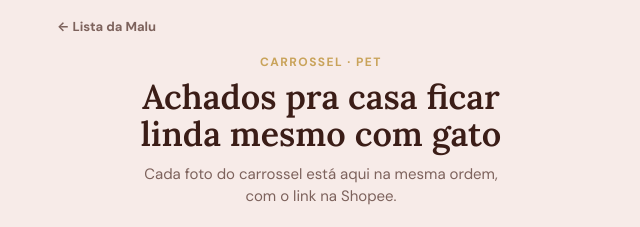
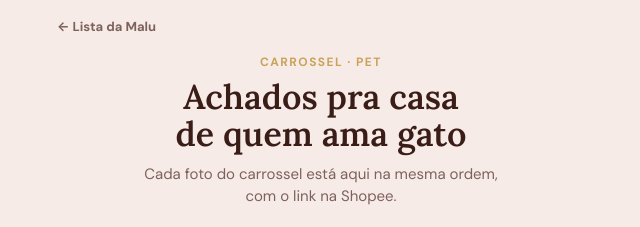
Before and after one commit to listadamalu/listadamalu.github.io, a plain HTML site: page pet/index.html in a window 1280 px wide. Shown: the top 227 px of the page, without its empty margins (319-959 px from the left). Drawn offline with nearby package versions, Linux system fonts and the light colour scheme.

Commit message:
Add files via upload

```diff
--- a/pet/index.html
+++ b/pet/index.html
@@ -3,9 +3,9 @@
 <head>
 <meta charset="utf-8">
 <meta name="viewport" content="width=device-width, initial-scale=1">
-<title>Achados pra casa ficar linda mesmo com gato · Lista da Malu</title>
+<title>Achados pra casa de quem ama gato · Lista da Malu</title>
 <meta name="description" content="Os achados do carrossel pet da Lista da Malu, cada um com o link na Shopee.">
-<meta property="og:title" content="Achados pra casa ficar linda mesmo com gato">
+<meta property="og:title" content="Achados pra casa de quem ama gato">
 <meta property="og:image" content="https://listadamalu.github.io/pet/01-capa.jpg">
 <link rel="preconnect" href="https://fonts.googleapis.com">
 <link rel="preconnect" href="https://fonts.gstatic.com" crossorigin>
@@ -48,7 +48,7 @@
   <a class="back" href="../">← Lista da Malu</a>
   <header class="hero">
     <small>Carrossel · Pet</small>
-    <h1>Achados pra casa ficar linda mesmo com gato</h1>
+    <h1>Achados pra casa de quem ama gato</h1>
     <p>Cada foto do carrossel está aqui na mesma ordem, com o link na Shopee.</p>
   </header>
 
```
Also changed, not shown: pet/01-capa.jpg.
